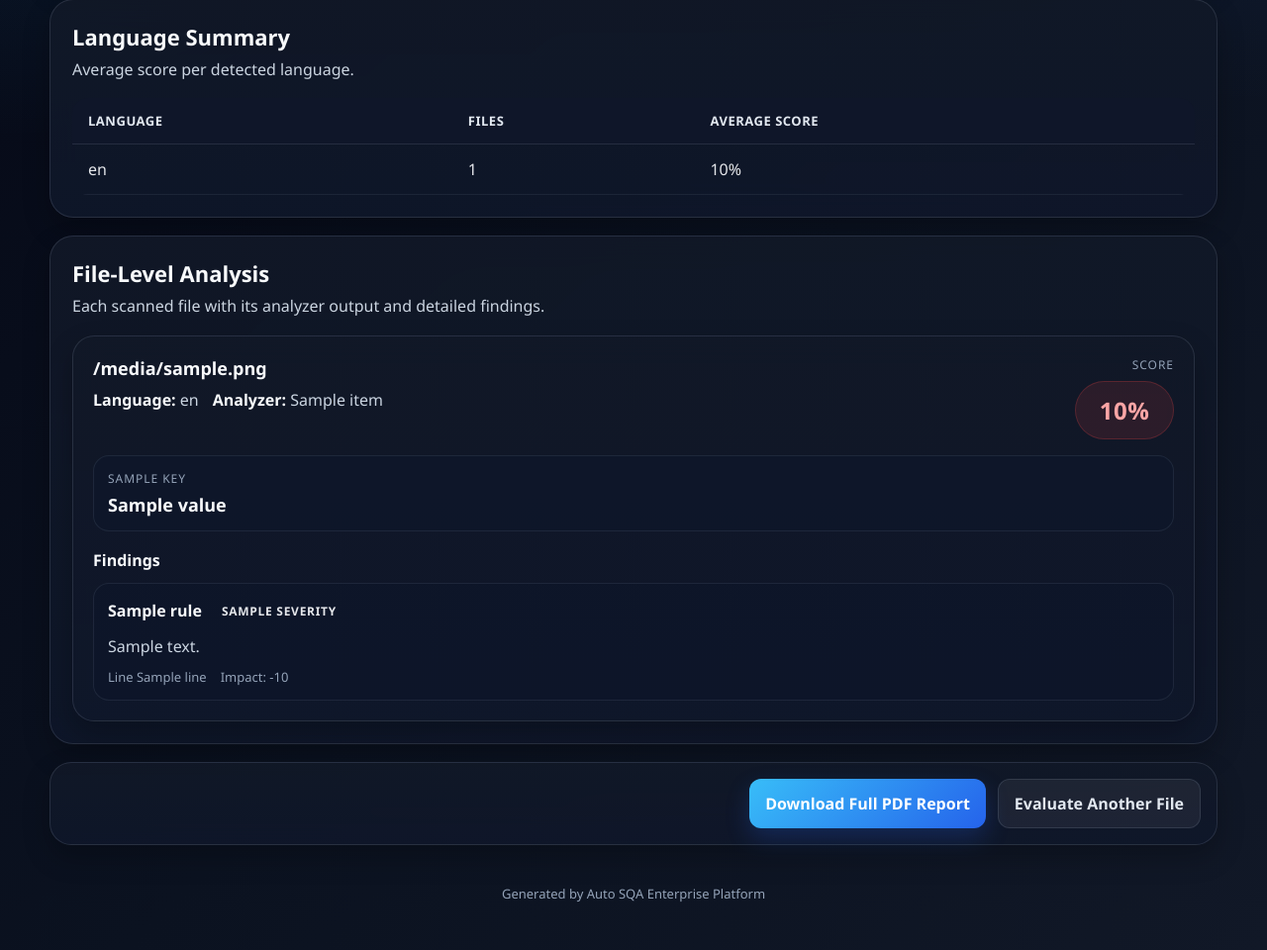
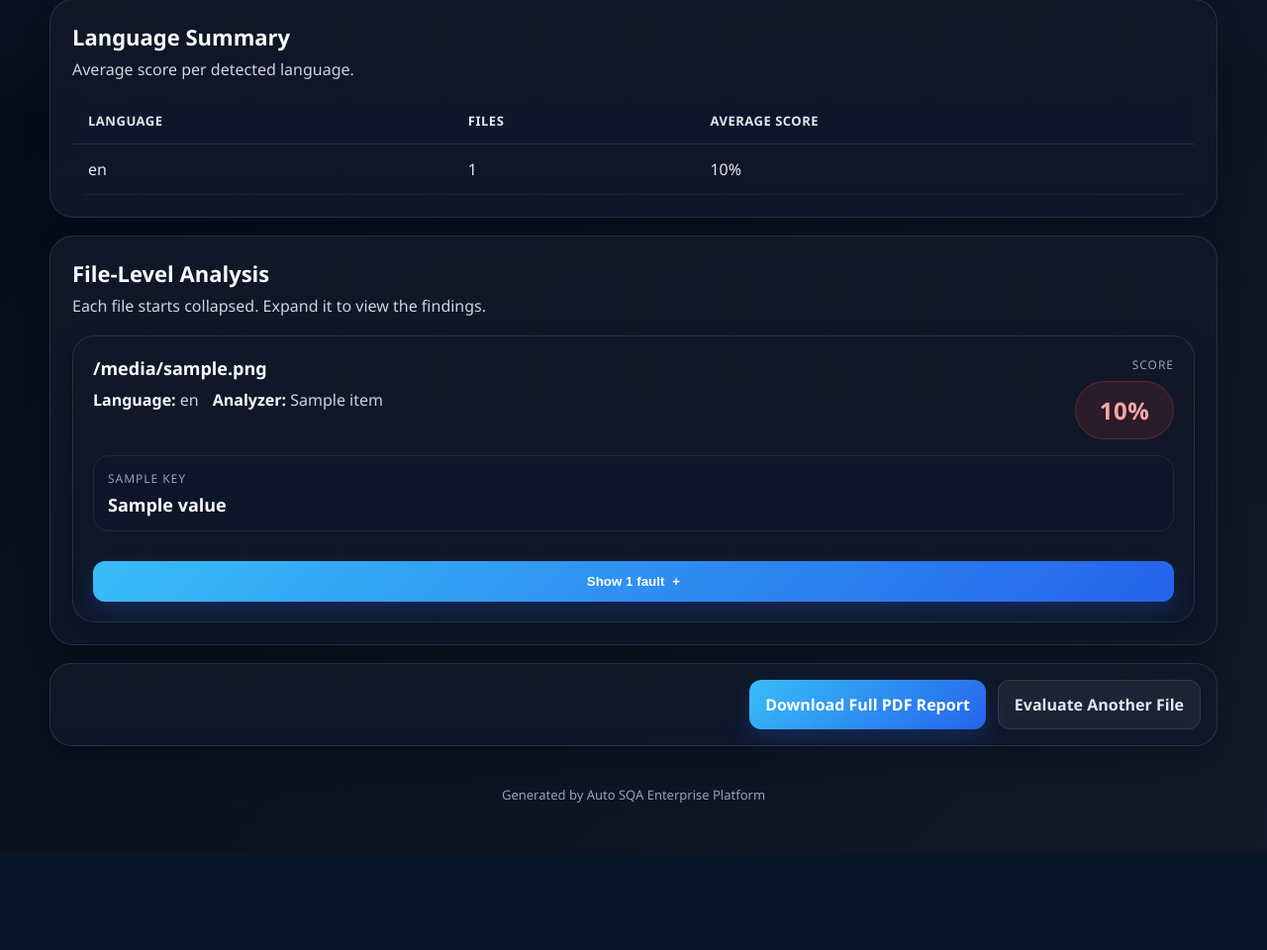
Before and after one commit to Static-Code-Analyzer-App-Foundation/static-code-analyzer-app, a Flask app: template templates/result.html in a window 1280 px wide. Shown: the part 330-1290 px from the top of the page at 99% size. After the commit the page ends 1142 px from the top, so only its background shows below. Run offline with Flask 3, Linux system fonts and the light colour scheme; the template is opened without the code that fills it: most values are stand-ins (such as "Sample title", 1, 10 or a date in 2020).

Commit message:
updated result and language conflict fix

```diff
--- a/templates/result.html
+++ b/templates/result.html
@@ -16,7 +16,9 @@
       <div>
         <p class="eyebrow">Static Code Analyzer</p>
         <h1>Code Quality Report</h1>
-        <p class="hero-copy">Automated evaluation summary for job <span class="mono">{{ job_id }}</span>.</p>
+        <p class="hero-copy">
+          Automated evaluation summary for job <span class="mono">{{ job_id }}</span>.
+        </p>
       </div>
 
       <div class="hero-score">
@@ -79,7 +81,7 @@
     <section class="panel">
       <div class="panel-head">
         <h2>File-Level Analysis</h2>
-        <p>Each scanned file with its analyzer output and detailed findings.</p>
+        <p>Each file starts collapsed. Expand it to view the findings.</p>
       </div>
 
       {% if results %}
@@ -87,6 +89,7 @@
           {% for item in results %}
             {% set metrics = item.details.metrics | default({}) %}
             {% set findings = item.details.findings | default([]) %}
+            {% set finding_id = 'findings-' ~ loop.index %}
 
             <article class="file-card">
               <div class="file-card-head">
@@ -113,30 +116,45 @@
                     <strong class="metric-value">{{ value }}</strong>
                   </div>
                 {% endfor %}
+
                 {% if not metrics %}
                   <div class="empty-state compact">No metrics returned for this file.</div>
                 {% endif %}
               </div>
 
-              <div class="findings-block">
-                <h4>Findings</h4>
+              <div class="findings-toolbar">
+                <button
+                  type="button"
+                  class="findings-toggle"
+                  data-findings-toggle
+                  data-collapsed-label="Show {{ findings|length }} fault{{ 's' if findings|length != 1 else '' }}"
+                  data-expanded-label="Hide faults"
+                  aria-expanded="false"
+                  aria-controls="{{ finding_id }}"
+                >
+                  <span class="toggle-label">Show {{ findings|length }} fault{{ 's' if findings|length != 1 else '' }}</span>
+                  <span class="toggle-icon" aria-hidden="true">+</span>
+                </button>
+              </div>
 
+              <div class="findings-panel" id="{{ finding_id }}" hidden>
                 {% if findings %}
                   <div class="findings-list">
                     {% for finding in findings %}
-                      <div class="finding-row">
+                      <article class="finding-row">
                         <div class="finding-main">
                           <span class="finding-rule">{{ finding.rule }}</span>
-                          <span class="finding-severity severity-{{ finding.severity|lower }}">{{ finding.severity }}</span>
+                          <span class="finding-severity severity-{{ finding.severity|lower }}">
+                            {{ finding.severity }}
+                          </span>
                         </div>
+
                         <p class="finding-message">{{ finding.message }}</p>
+
                         <div class="finding-meta">
-                          {% if finding.line is not none %}
-                            <span>Line {{ finding.line }}</span>
-                          {% endif %}
                           <span>Impact: -{{ finding.score_impact }}</span>
                         </div>
-                      </div>
+                      </article>
                     {% endfor %}
                   </div>
                 {% else %}
@@ -162,4 +180,38 @@
 
   </div>
 </main>
+
+<script>
+  document.addEventListener('DOMContentLoaded', () => {
+    const toggles = document.querySelectorAll('[data-findings-toggle]');
+
+    toggles.forEach((button) => {
+      const panelId = button.getAttribute('aria-controls');
+      const panel = document.getElementById(panelId);
+      const label = button.querySelector('.toggle-label');
+      const icon = button.querySelector('.toggle-icon');
+
+      if (!panel) return;
+
+      const collapsedLabel = button.dataset.collapsedLabel || 'Show faults';
+      const expandedLabel = button.dataset.expandedLabel || 'Hide faults';
+
+      button.addEventListener('click', () => {
+        const expanded = button.getAttribute('aria-expanded') === 'true';
+        const nextExpanded = !expanded;
+
+        button.setAttribute('aria-expanded', String(nextExpanded));
+        panel.hidden = !nextExpanded;
+
+        if (label) {
+          label.textContent = nextExpanded ? expandedLabel : collapsedLabel;
+        }
+
+        if (icon) {
+          icon.textContent = nextExpanded ? '−' : '+';
+        }
+      });
+    });
+  });
+</script>
 {% endblock %}
```
Also changed, not shown: analyzer/utils.py (+77 -3 lines).
